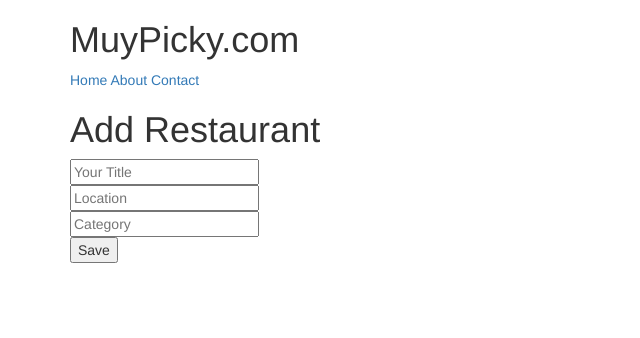
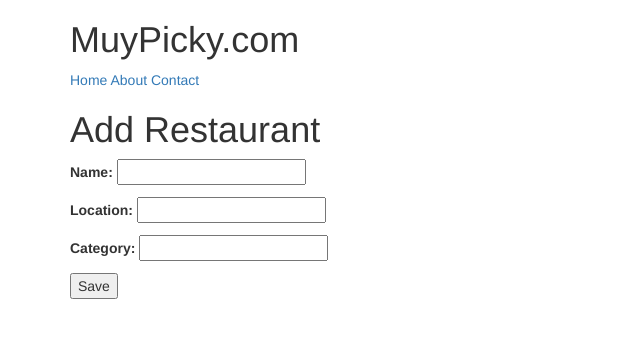
Before and after one commit to jin-park-dev/django_tutorial_series_1_11, a Django app: page /restaurants/create/ in a window 1280 px wide. Shown: the top 338 px of the page, without its empty margins (0-640 px from the left). Run offline with Django 3.2, Linux system fonts and the light colour scheme; some libraries are stand-ins or nearby versions.

Commit message:
26 - The Extra Power of Django Model Forms (3:40:00)

```diff
--- a/restaurants/forms.py
+++ b/restaurants/forms.py
@@ -4,3 +4,12 @@ class ResaurantCreateForm(forms.Form):
     name            = forms.CharField()
     location        = forms.CharField(required=False)
     category        = forms.CharField(required=False)
+
+    #clean_something eg
+    #clean_(name/location/category)
+    #is called when "if form.is_valid" is called. So below code is validated for name (one of the ways)
+    def clean_name(self):
+        name = self.cleaned_data.get("name")
+        if name == "Hello":
+            raise forms.ValidationError("Not a valid name")
+        return name
--- a/restaurants/templates/restaurants/form.html
+++ b/restaurants/templates/restaurants/form.html
@@ -5,10 +5,14 @@
 {% block content %}
 <h1>Add Restaurant</h1>
 
+    {% if errors %}
+    {{ errors }}
+    {% endif %}
     <form method="POST"> {% csrf_token %}
-        <input type="text" name="name" placeholder="Your Title"><br/>
-        <input type="text" name="location" placeholder="Location"><br/>
-        <input type="text" name="category" placeholder="Category"><br/>
+{#        <input type="text" name="name" placeholder="Your Title"><br/>#}
+{#        <input type="text" name="location" placeholder="Location"><br/>#}
+{#        <input type="text" name="category" placeholder="Category"><br/>#}
+        {{ form.as_p }}
         <button type="submit">Save</button>
     </form>
 
--- a/restaurants/views.py
+++ b/restaurants/views.py
@@ -83,27 +83,20 @@ class ContactTemplateView(TemplateView):
 
 
 def restaurant_createview(request):
-    # if request.method == 'GET':
-    #     print('get data')
-    #     print(request.GET)
-    if request.method == 'POST':
-        # print("post data")
-        # print(request.POST)
-        # title = request.POST.get("title")
-        # location = request.POST.get("location")
-        # category = request.POST.get("category")
-        form = ResaurantCreateForm(request.POST)
-        if form.is_valid():
-            obj = RestaurantLocation.objects.create(
-                name = form.cleaned_data.get('name'),
-                location = form.cleaned_data.get('location'),
-                category = form.cleaned_data.get('category')
-            )
-            return HttpResponseRedirect("/restaurants/")
-        if form.errors:
-            print(form.errors)
+    form = ResaurantCreateForm(request.POST or None)
+    errors = None
+    if form.is_valid():
+        obj = RestaurantLocation.objects.create(
+            name = form.cleaned_data.get('name'),
+            location = form.cleaned_data.get('location'),
+            category = form.cleaned_data.get('category')
+        )
+        return HttpResponseRedirect("/restaurants/")
+    if form.errors:
+        errors = form.errors
+
     template_name = 'restaurants/form.html'
-    context = {}
+    context = {"form": form, "errors": errors}
     return render(request, template_name, context)
 
 
```
Also changed, not shown: db.sqlite3.
